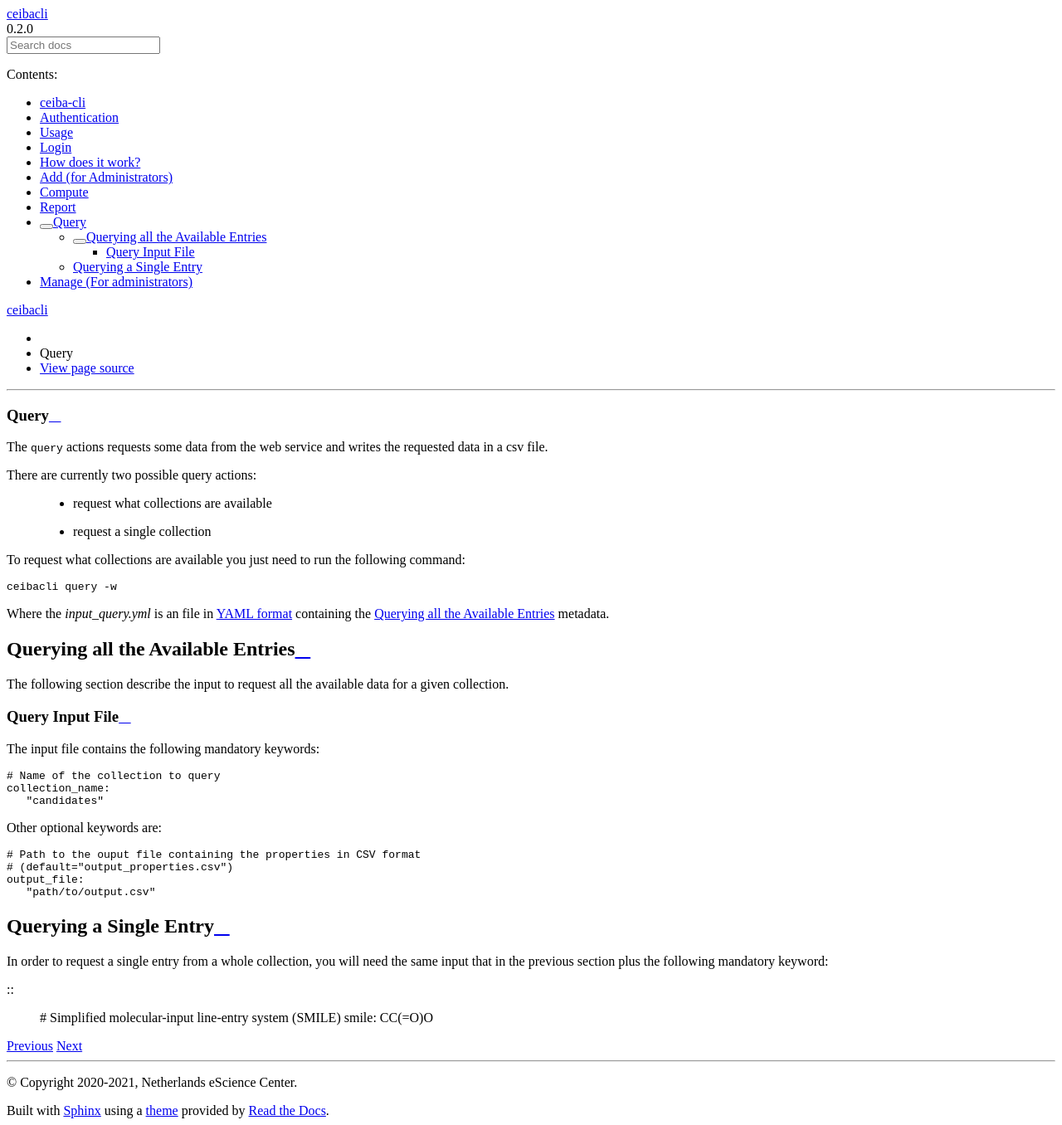
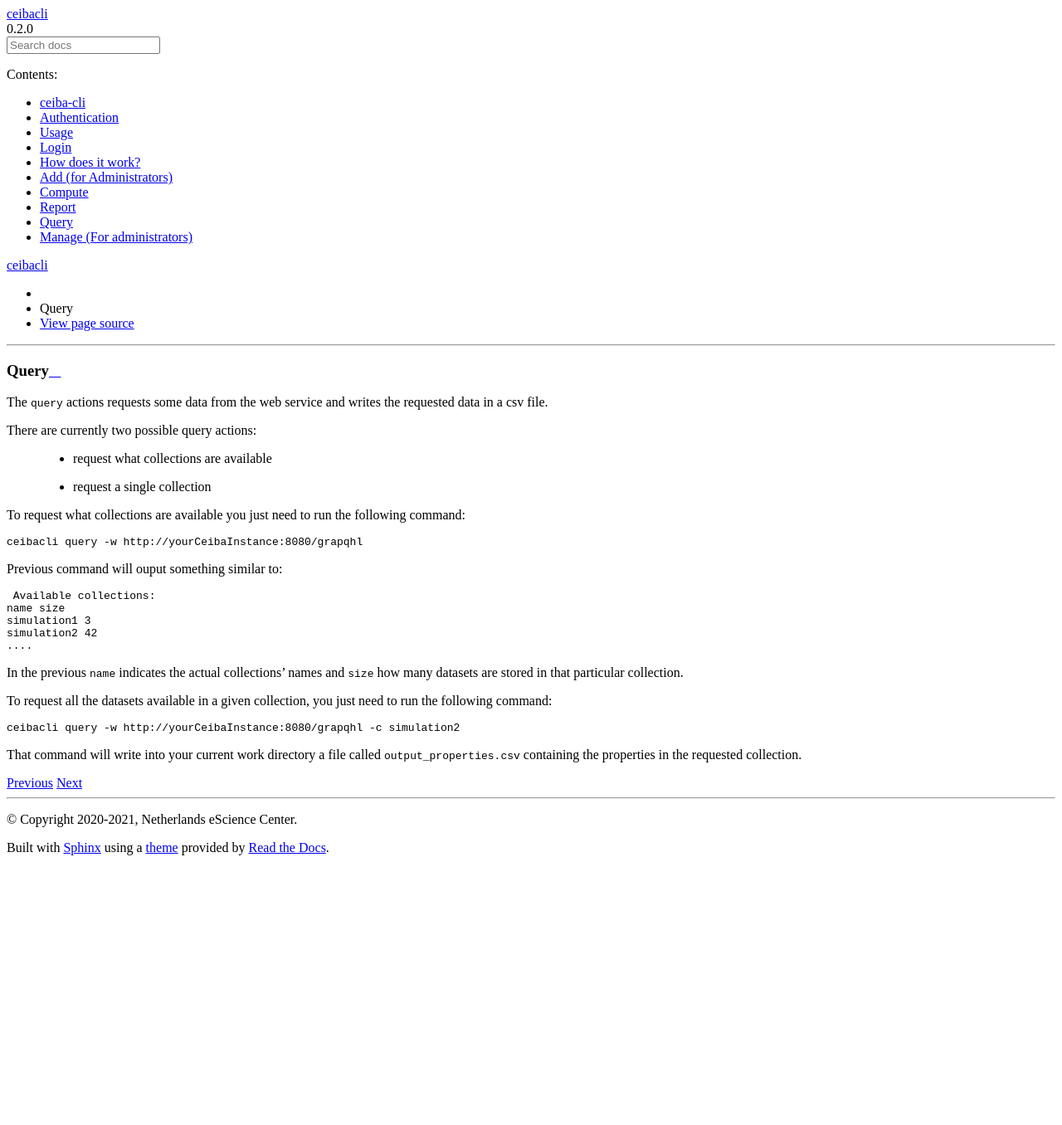
Before and after one commit to nlesc-nano/ceiba-cli, a Sphinx documentation site: the page built from docs/query.rst, in a window 1280 px wide. Shown: the whole page at 83% size. Built offline with Sphinx 7.4.7 and the Read the Docs theme 2.0.0, drawn with Linux system fonts in a browser that asks for light colours; after the commit the page ends 1039 px from its top, so only the background shows below that.

Commit message:
update documentation

```diff
--- a/docs/login.rst
+++ b/docs/login.rst
@@ -7,7 +7,7 @@ then you need to request a **read-only** token from `GitHub personal access toke
 Once you have a read-only GitHub token, you can login into the web service like:
 ::
 
-  ceibacli login -w http://YourCeibaInstance.org:8080/graphql -t Your_token
+  ceibacli login -w http://YourCeibaInstance:8080/graphql -t Your_token
 
 How does it work?
 #################
--- a/docs/manage.rst
+++ b/docs/manage.rst
@@ -18,8 +18,11 @@ Manage Input File
 The following snippet represent an input example for the *manage* action:
 ::
 
+   # Web service URL
+   web: "http://YourCeibaInstance:8080/graphql"
+
    # Target collection to change job status
-   collection_name: "functional/basisset"
+   collection_name: "example_collection"
 
    # Metadata to change jobs status
    change_status:
--- a/docs/query.rst
+++ b/docs/query.rst
@@ -10,45 +10,24 @@ There are currently two possible query actions:
 To request what collections are available you just need to run the following command:
 ::
 
-   ceibacli query -w
+   ceibacli query -w http://yourCeibaInstance:8080/grapqhl
 
-Where the *input_query.yml* is an file in `YAML format <https://en.wikipedia.org/wiki/YAML>`_ containing
-the :ref:`query input` metadata.
-
-
-.. _query input:
-
-Querying all the Available Entries
-----------------------------------
-The following section describe the input to request all the available
-data for a given collection.
-
-Query Input File
-****************
-
-The input file contains the following mandatory keywords:
+Previous command will ouput something similar to:
 ::
 
-   # Name of the collection to query
-   collection_name:
-      "candidates"
+   Available collections:
+  name size
+  simulation1 3
+  simulation2 42
+  ....
 
+In the previous ``name`` indicates the actual collections' names and ``size`` how many datasets are stored
+in that particular collection.
 
-Other optional keywords are:
+To request all the datasets available in a given collection, you just need to run the following command:
 ::
 
-   # Path to the ouput file containing the properties in CSV format
-   # (default="output_properties.csv")
-   output_file:
-      "path/to/output.csv"
+   ceibacli query -w http://yourCeibaInstance:8080/grapqhl -c simulation2
 
-
-Querying a Single Entry
------------------------
-In order to request a single entry from a whole collection,
-you will need the same input that in the previous section plus the following
-mandatory keyword:
-
-::
-   # Simplified molecular-input line-entry system (SMILE)
-   smile: CC(=O)O
+That command will write into your current work directory a file called ``output_properties.csv``
+containing the properties in the requested collection.
```
Also changed, not shown: docs/add.rst (+4 -3 lines), docs/compute.rst (+5 -11 lines), docs/report.rst (+25 -26 lines).
